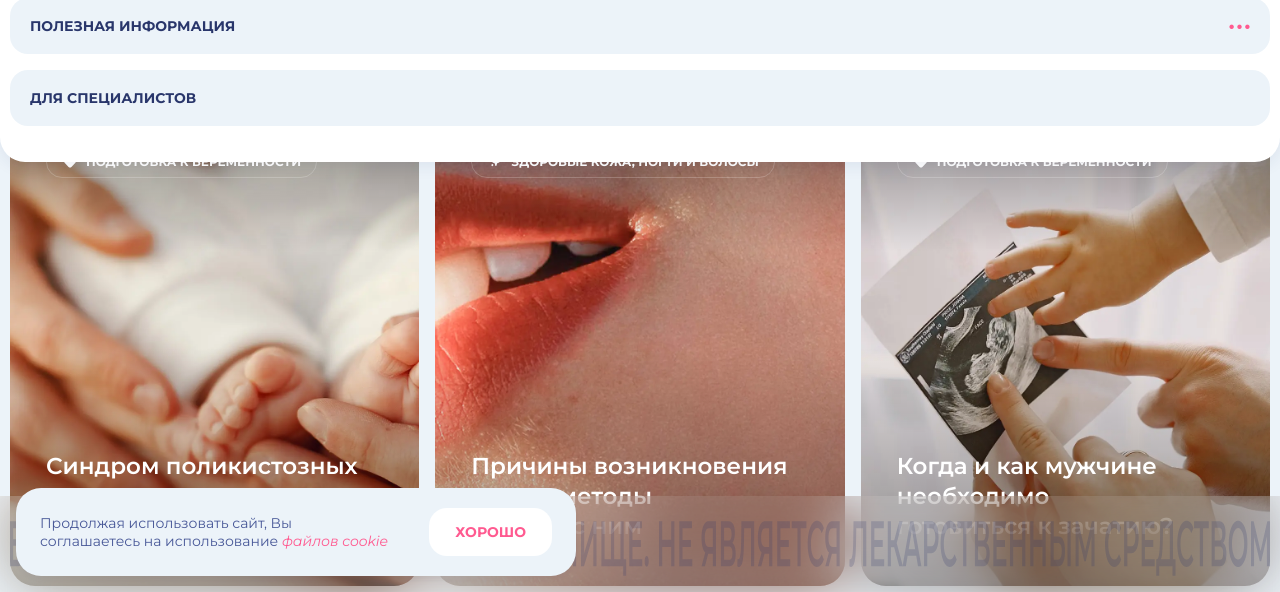
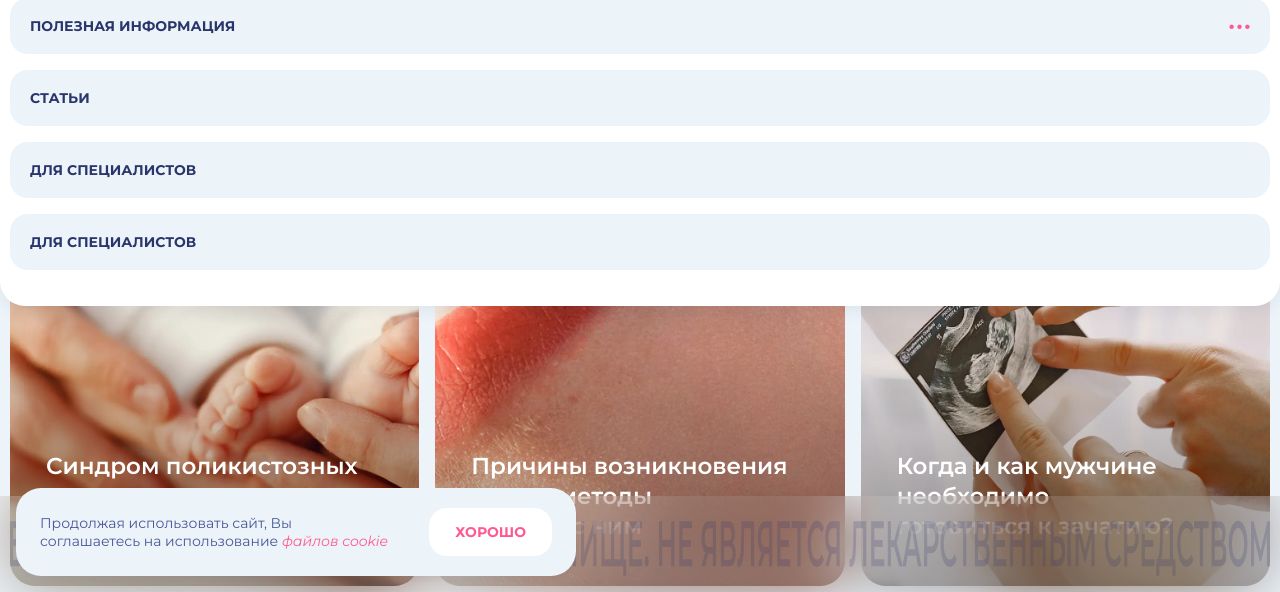
Before and after one commit to aucuo/inozit-redesign, a website: page blog.html in a window 1280 px wide. Both pictures are taken after a click on the button "МЕНЮ САЙТА". Shown: the part 208-800 px from the top of the page. Drawn offline with Linux system fonts and the light colour scheme.

Commit message:
fixes header

```diff
--- a/blog.html
+++ b/blog.html
@@ -46,7 +46,7 @@
                               <div class="pulldown__inner">
                                 <div class="utility">
                                   <div class="utility__box">
-                                    <h3 class="utility__title">Статьи</h3>
+                                    <h3 class="utility__title">Направления</h3>
                                     <ul class="utility__list">
                                       <li class="utility__item">
                                         <a class="utility__link" href="./category-1.html">
@@ -165,6 +165,11 @@
                         </div>
                       </li>
                       <li class="menu__item">
+                        <a class="menu__link btn btn_small btn_light" href="./blog.html">Статьи</a>
+                      </li>
+                      <li class="menu__item">
+                        <a class="menu__link btn btn_small btn_light" href="#">Для специалистов</a>
+                      </li><li class="menu__item">
                         <a class="menu__link btn btn_small btn_light" href="#">Для специалистов</a>
                       </li>
                     </ul>
```
Also changed, not shown: article.html (+4 -1 lines), category-1.html (+4 -1 lines), category-2.html (+4 -1 lines), category-3.html (+4 -1 lines), category-4.html (+4 -1 lines), category-5.html (+4 -1 lines), index.html (+1 -1 lines), manual.html (+4 -1 lines), policy.html (+4 -1 lines).
